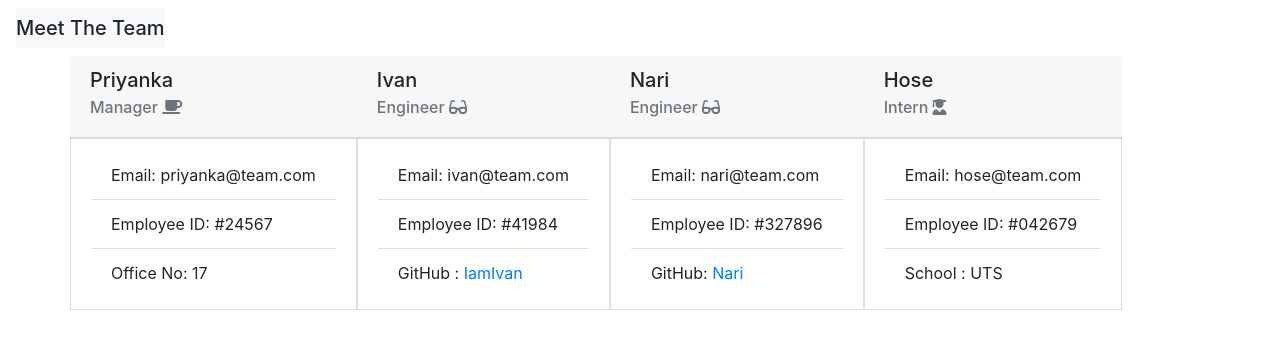
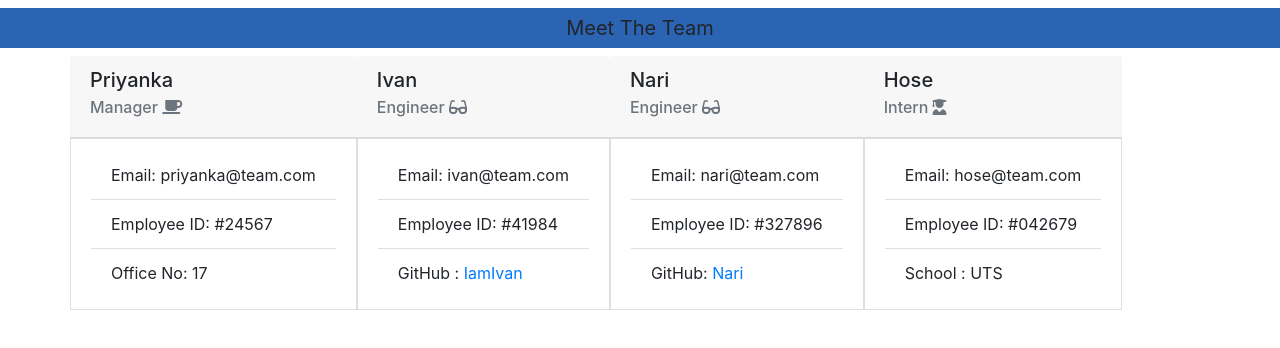
Before and after one commit to ffakih5/Team-Profile-Generator, a website: page dist/index.html in a window 1280 px wide. Drawn offline with nearby package versions, Linux system fonts and the light colour scheme; files that its build step writes are made by us from their sources.

Commit message:
added basic styling to page

```diff
--- a/dist/index.html
+++ b/dist/index.html
@@ -5,13 +5,13 @@
     <meta name="viewport" content="width-device-width, initial-scale-1.0">
     <title>Team Profiles</title>
     <link rel="stylesheet" href="https://cdn.jsdelivr.net/npm/bootstrap@4.5.3/dist/css/bootstrap.min.css" integrity="sha384-TX8t27EcRE3e/ihU7zmQxVncDAy5uIKz4rEkgIXeMed4M0jlfIDPvg6uqKI2xXr2" crossorigin="anonymous">
-    <link rel="stylesheet" href="dist/style.css">
+    <link rel="stylesheet" href="style.css">
     <script src="https://kit.fontawesome.com/405935787f.js" crossorigin="anonymous"></script>
 </head>
 <body>
     <nav class="navbar">
         <div class="navbar-header">
-            <span class="navbar-brand bg-light mb-0 h1">Meet The Team</span>
+            <span class="navbar-brand">Meet The Team</span>
         </div>
     </nav>
 
@@ -67,7 +67,7 @@
     </main>
 
     <script src="https://code.jquery.com/jquery-3.5.1.slim.min.js" integrity="sha384-DfXdz2htPH0lsSSs5nCTpuj/zy4C+OGpamoFVy38MVBnE+IbbVYUew+OrCXaRkfj" crossorigin="anonymous"></script>
-                <script src="https://cdn.jsdelivr.net/npm/bootstrap@4.5.3/dist/js/bootstrap.bundle.min.js" integrity="sha384-ho+j7jyWK8fNQe+A12Hb8AhRq26LrZ/JpcUGGOn+Y7RsweNrtN/tE3MoK7ZeZDyx" crossorigin="anonymous"></script>
+    <script src="https://cdn.jsdelivr.net/npm/bootstrap@4.5.3/dist/js/bootstrap.bundle.min.js" integrity="sha384-ho+j7jyWK8fNQe+A12Hb8AhRq26LrZ/JpcUGGOn+Y7RsweNrtN/tE3MoK7ZeZDyx" crossorigin="anonymous"></script>
 </body>
 
 
--- a/dist/style.css
+++ b/dist/style.css
@@ -0,0 +1,17 @@
+.navbar-brand{
+  position: absolute;
+  left: 0px;
+  height: 40px;
+  background-color: #2C64B4;
+  width: 100%;
+  margin-bottom: 0 auto;
+}
+
+.row{
+    margin-top: 40px;
+
+}
+span{
+    text-align: center;
+
+}
```
